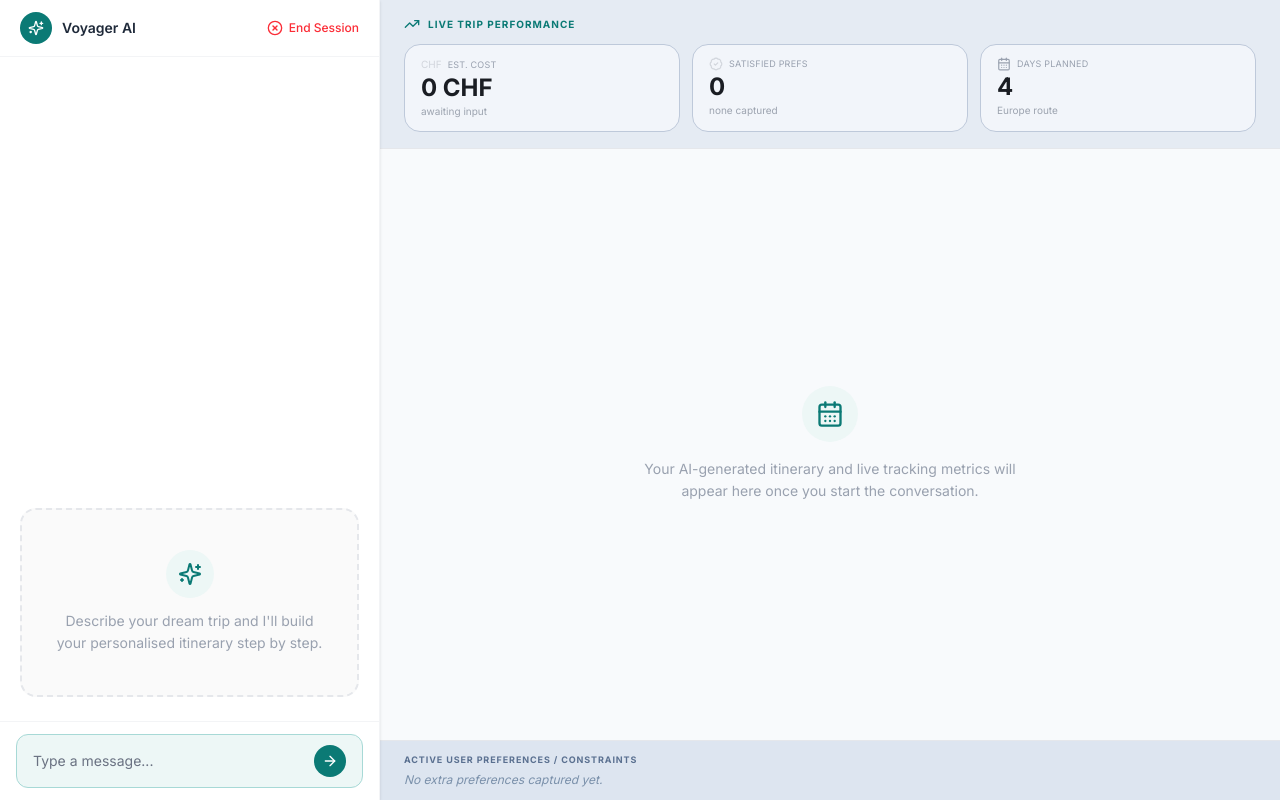
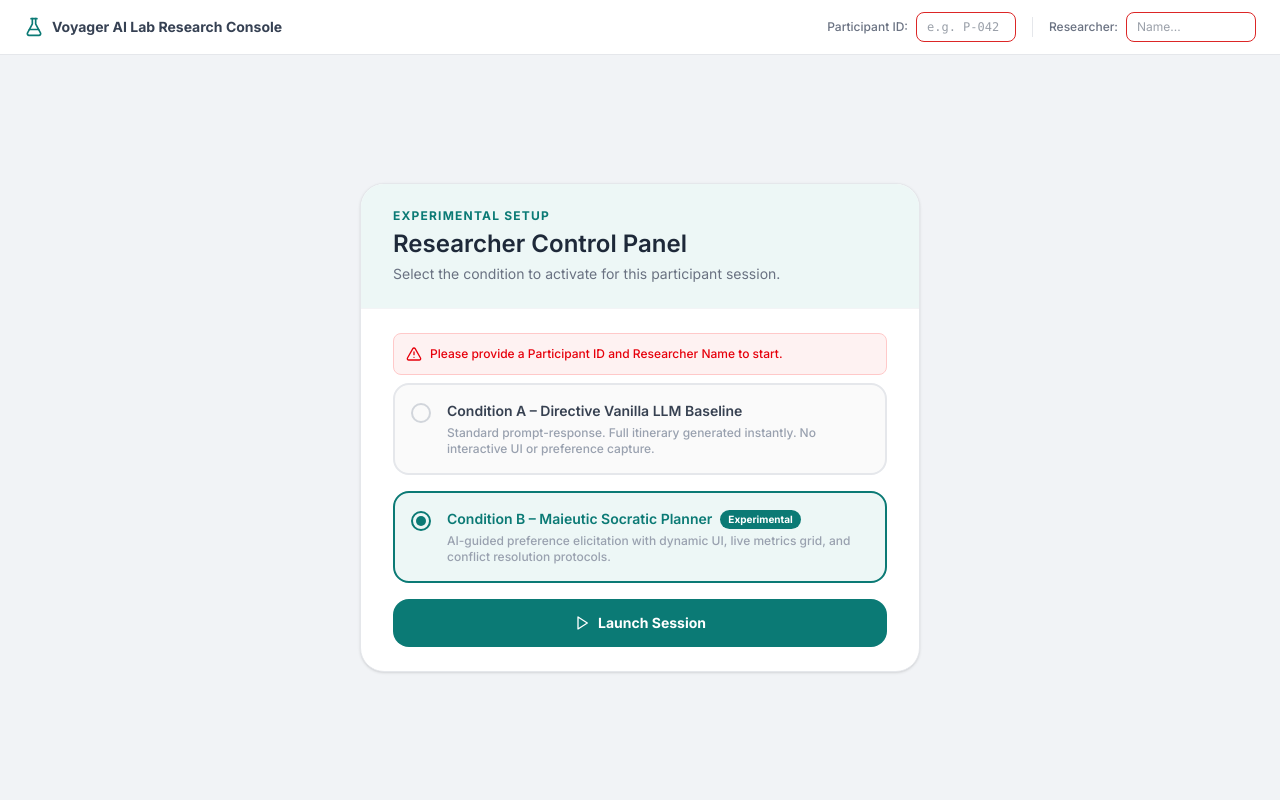
Before and after one commit to marcvonrohr/travelPlannerAI, a React (Vite) app: page / in a window 1280 px wide. Both pictures are taken after a click on the button "Launch Session". Built offline with nearby package versions, Linux system fonts and the light colour scheme.

Commit message:
Working condition and chat.

```diff
--- a/src/app/App.tsx
+++ b/src/app/App.tsx
@@ -1,4 +1,4 @@
-import React, { useState } from "react";
+import React, { useState, KeyboardEvent, useRef, useEffect } from "react";
 import {
   Pencil,
   ChevronDown,
@@ -18,6 +18,10 @@ import {
   Hotel,
   XCircle,
 } from "lucide-react";
+
+// --- Configuration ---
+// Define the model for Step 2 in advance
+export const GEMINI_MODEL = "gemini-3.0-pro";
 
 // --- Original Design tokens ---
 const T = "#0B7A75";
@@ -49,6 +53,13 @@ interface S {
   selectedHotel: string | null;
   editApplied: boolean;
 }
+
+// --- Chat Message Type ---
+export type Message = {
+  id: string;
+  text: string;
+  sender: "user" | "ai";
+};
 
 // --- Static data ---
 const DAY_HOTELS = {
@@ -82,7 +93,7 @@ const DAY2_UPDATED = [
   { time: "19:00", name: "Dinner – Le Comptoir", note: "GF ✓", changed: false },
 ];
 
-// --- Original Chat primitives (mit End Session Button erweitert) ---
+// --- Chat primitives ---
 function ChatHeader({
   editMode = false,
   onEndSession,
@@ -217,36 +228,49 @@ function UserBubble({
   );
 }
 
-function ChatInputBar({
-  value = "Type a message...",
-  highlight = false,
-}: {
-  value?: string;
-  highlight?: boolean;
-}) {
+// Unified Chat Input Component
+function ChatInputBar({ onSend }: { onSend: (msg: string) => void }) {
+  const [text, setText] = useState("");
+
+  const handleSend = () => {
+    if (text.trim() === "") return;
+    onSend(text);
+    setText("");
+  };
+
+  const handleKeyDown = (e: KeyboardEvent<HTMLInputElement>) => {
+    if (e.key === "Enter") {
+      handleSend();
+    }
+  };
+
   return (
-    <div className="border-t border-gray-100 px-4 py-3 flex-shrink-0">
+    <div className="border-t border-gray-100 px-4 py-3 flex-shrink-0 bg-white">
       <div
         className="flex items-center gap-2.5 rounded-xl px-4 py-2.5 border"
-        style={
-          highlight
-            ? { background: T_LIGHT, borderColor: T_BORDER }
-            : { background: "#F9FAFB", borderColor: "#E5E7EB" }
-        }
+        style={{ background: "#F9FAFB", borderColor: "#E5E7EB" }}
       >
-        <span className="flex-1 text-sm text-gray-500">{value}</span>
-        <div
-          className="w-8 h-8 rounded-full flex items-center justify-center flex-shrink-0"
+        <input
+          type="text"
+          value={text}
+          onChange={(e) => setText(e.target.value)}
+          onKeyDown={handleKeyDown}
+          placeholder="Type a message..."
+          className="flex-1 text-sm bg-transparent outline-none text-gray-700"
+        />
+        <button
+          onClick={handleSend}
+          className="w-8 h-8 rounded-full flex items-center justify-center transition-transform hover:scale-105 flex-shrink-0 cursor-pointer"
           style={{ background: T }}
         >
           <ArrowRight className="w-4 h-4 text-white" />
-        </div>
+        </button>
       </div>
     </div>
   );
 }
 
-// --- Original Right panel components ---
+// --- Right panel components ---
 type MC = {
   label: string;
   value: string;
@@ -364,7 +388,7 @@ function PreferencesSection({
 export default function App() {
   const [sessionActive, setSessionActive] = useState(false);
   const [state, setState] = useState<S>({
-    condition: "B", // Standardmäßig Condition B
+    condition: "B", // Default to Condition B
     glutenFree: false,
     accomTier: null,
     selectedHotel: null,
@@ -375,16 +399,15 @@ export default function App() {
     setState((s) => ({ ...s, ...patch }));
 
   const endSession = () => {
-    // Hier kommt später in Schritt 4 der Download-Export-Trigger hin
+    // In step 4, the JSON export logic will be triggered here
     setSessionActive(false);
   };
 
   return (
     <div
       className="h-screen flex flex-col overflow-hidden"
-      style={{ fontFamily: "'Inter', sans-serif" }}
+      style={{ fontFamily: "'Inter', sans-serif", background: "#F1F3F6" }}
     >
-      {/* Das UI skaliert automatisch auf 100vh. Keine PrototypeNav mehr. */}
       <div className="flex-1 overflow-hidden">
         {!sessionActive ? (
           <SetupScreen
@@ -402,7 +425,7 @@ export default function App() {
   );
 }
 
-// ─── 2. START SCREEN (Dein originales Screen00) ────────────────────────────────
+// ─── 2. START SCREEN (Setup & Validation) ─────────────────────────────────────
 
 function SetupScreen({
   state,
@@ -414,7 +437,18 @@ function SetupScreen({
   onLaunch: () => void;
 }) {
   const [launching, setLaunching] = useState(false);
+  const [participantId, setParticipantId] = useState("");
+  const [researcher, setResearcher] = useState("");
+  const [validationError, setValidationError] = useState(false);
+
   const handleLaunch = () => {
+    // Validation: Require both inputs before starting
+    if (participantId.trim() === "" || researcher.trim() === "") {
+      setValidationError(true);
+      return;
+    }
+
+    setValidationError(false);
     setLaunching(true);
     setTimeout(() => {
       setLaunching(false);
@@ -428,25 +462,35 @@ function SetupScreen({
         <div className="flex items-center gap-2">
           <FlaskConical className="w-5 h-5" style={{ color: T }} />
           <span className="text-sm font-bold text-gray-700">
-            VoyagerLab Research Console
+            Voyager AI Lab Research Console
           </span>
         </div>
         <div className="flex items-center gap-4">
           <label className="flex items-center gap-2">
             <span className="text-xs text-gray-500">Participant ID:</span>
             <input
-              className="border rounded-lg px-2.5 py-1.5 text-xs font-mono text-gray-700 bg-white focus:outline-none"
-              style={{ width: 80, borderColor: T_BORDER }}
-              defaultValue="P-042"
+              value={participantId}
+              onChange={(e) => setParticipantId(e.target.value)}
+              className="border rounded-lg px-2.5 py-1.5 text-xs font-mono text-gray-700 bg-white focus:outline-none transition-colors"
+              style={{
+                width: 100,
+                borderColor: validationError && !participantId ? RED : T_BORDER,
+              }}
+              placeholder="e.g. P-042"
             />
           </label>
           <div className="w-px h-5 bg-gray-200" />
           <label className="flex items-center gap-2">
             <span className="text-xs text-gray-500">Researcher:</span>
             <input
-              className="border border-gray-200 rounded-lg px-2.5 py-1.5 text-xs text-gray-700 bg-white focus:outline-none"
-              style={{ width: 130 }}
-              defaultValue="Dr. M. Petit"
+              value={researcher}
+              onChange={(e) => setResearcher(e.target.value)}
+              className="border rounded-lg px-2.5 py-1.5 text-xs text-gray-700 bg-white focus:outline-none transition-colors"
+              style={{
+                width: 130,
+                borderColor: validationError && !researcher ? RED : "#E5E7EB",
+              }}
+              placeholder="Name..."
             />
           </label>
         </div>
@@ -471,6 +515,13 @@ function SetupScreen({
             </p>
           </div>
           <div className="px-8 py-6 space-y-4">
+            {validationError && (
+              <div className="flex items-center gap-2 text-xs font-medium text-red-600 bg-red-50 p-3 rounded-lg border border-red-200 mb-2">
+                <AlertTriangle className="w-4 h-4" /> Please provide a
+                Participant ID and Researcher Name to start.
+              </div>
+            )}
+
             {(["A", "B"] as const).map((cond) => (
               <label
                 key={cond}
@@ -548,56 +599,105 @@ function SetupScreen({
   );
 }
 
-// ─── 3. CONDITION A (Dein originales Screen01B Baseline Layout) ─────────────────
+// ─── 3. CONDITION A (Baseline) ────────────────────────────────────────────────
 
 function ConditionAScreen({ onEndSession }: { onEndSession: () => void }) {
+  const [messages, setMessages] = useState<Message[]>([]);
+  const messagesEndRef = useRef<HTMLDivElement>(null);
+
+  // Auto-scroll to the bottom when messages update
+  useEffect(() => {
+    messagesEndRef.current?.scrollIntoView({ behavior: "smooth" });
+  }, [messages]);
+
+  const handleSendMessage = (text: string) => {
+    const newUserMsg: Message = {
+      id: Date.now().toString(),
+      text,
+      sender: "user",
+    };
+    setMessages((prev) => [...prev, newUserMsg]);
+
+    // In Step 2: Call the Gemini API here
+  };
+
   return (
-    <div className="h-full flex flex-col bg-white max-w-3xl mx-auto w-full border-x border-gray-100 shadow-sm">
+    <div className="h-full flex flex-col bg-white w-1/2 mx-auto border-x border-gray-200 shadow-xl relative">
       <ChatHeader onEndSession={onEndSession} />
-      <div className="flex-1 overflow-y-auto px-6 py-5 flex flex-col gap-4">
-        {/* Placeholder für leeren Start. In Schritt 2 kommt hier die Chat-Historie */}
-        <div className="flex justify-end items-end gap-2 mb-3">
-          <div
-            className="rounded-2xl rounded-tr-none px-5 py-3 text-sm leading-relaxed text-white"
-            style={{ background: T, maxWidth: "70%" }}
-          >
-            Plan a trip to Europe for 7 days with a 1500 CHF budget.
+
+      <div className="flex-1 overflow-y-auto px-6 py-5 flex flex-col">
+        {messages.length === 0 ? (
+          <div className="flex-1 flex flex-col items-center justify-center opacity-50">
+            <Sparkles className="w-8 h-8 mb-2" style={{ color: T }} />
+            <p className="text-sm text-gray-500">Start the conversation...</p>
           </div>
+        ) : (
+          messages.map((msg) =>
+            msg.sender === "user" ? (
+              <UserBubble key={msg.id}>{msg.text}</UserBubble>
+            ) : (
+              <AIBubble key={msg.id}>{msg.text}</AIBubble>
+            ),
+          )
+        )}
+        <div ref={messagesEndRef} />
       </div>
-      </div>
-      <div className="border-t border-gray-100 px-6 py-3.5 flex-shrink-0">
-        <div className="flex items-center gap-2.5 bg-gray-50 rounded-xl px-4 py-3 border border-gray-200">
-          <input
-            type="text"
-            placeholder="Type a message..."
-            className="flex-1 text-sm bg-transparent outline-none"
-          />
-          <button
-            className="w-8 h-8 rounded-full flex items-center justify-center transition-transform hover:scale-105"
-            style={{ background: T }}
-          >
-            <ArrowRight className="w-4 h-4 text-white" />
-          </button>
-        </div>
-      </div>
+
+      <ChatInputBar onSend={handleSendMessage} />
     </div>
   );
 }
 
-// ─── 4. CONDITION B (Dein originales Screen01/02 Layout) ──────────────────────
+// ─── 4. CONDITION B (Socratic Planner) ────────────────────────────────────────
 
 function ConditionBScreen({ onEndSession }: { onEndSession: () => void }) {
+  const [messages, setMessages] = useState<Message[]>([
+    {
+      id: "init",
+      text: "Describe your dream trip and I'll build your personalised itinerary step by step.",
+      sender: "ai",
+    },
+  ]);
+  const messagesEndRef = useRef<HTMLDivElement>(null);
+
+  // Auto-scroll to the bottom when messages update
+  useEffect(() => {
+    messagesEndRef.current?.scrollIntoView({ behavior: "smooth" });
+  }, [messages]);
+
+  const handleSendMessage = (text: string) => {
+    const newUserMsg: Message = {
+      id: Date.now().toString(),
+      text,
+      sender: "user",
+    };
+
+    setMessages((prev) => {
+      // Remove the initial welcome box if it's the first message from the user
+      const filteredMessages = prev.filter((m) => m.id !== "init");
+      return [...filteredMessages, newUserMsg];
+    });
+
+    // In Step 2: Call the Gemini API here
+  };
+
   return (
-    <div className="h-full flex">
+    <div className="h-full flex w-full">
       {/* Left Sidebar: Chat */}
-      <div className="w-[380px] flex flex-col border-r border-gray-100 flex-shrink-0 bg-white shadow-sm z-10">
+      <div className="w-1/3 flex flex-col border-r border-gray-200 flex-shrink-0 bg-white shadow-xl z-10">
         <ChatHeader onEndSession={onEndSession} />
 
         <div className="flex-1 flex flex-col overflow-y-auto px-5 pt-4 pb-2">
-          {/* Platzhalter: Leerer Start (aus Screen01) */}
-          <div className="flex-1 flex items-end justify-center mb-4">
+          {messages.map((msg) => {
+            if (msg.sender === "user") {
+              return <UserBubble key={msg.id}>{msg.text}</UserBubble>;
+            } else {
+              // Render initial placeholder box
+              if (msg.id === "init") {
+                return (
                   <div
-              className="w-full rounded-2xl border-2 border-dashed border-gray-200 px-8 py-10 flex flex-col items-center gap-3"
+                    key={msg.id}
+                    className="w-full rounded-2xl border-2 border-dashed border-gray-200 px-8 py-10 flex flex-col items-center gap-3 mb-4"
                     style={{ background: "#FAFAFA" }}
                   >
                     <div
@@ -607,24 +707,26 @@ function ConditionBScreen({ onEndSession }: { onEndSession: () => void }) {
                       <Sparkles className="w-6 h-6" style={{ color: T }} />
                     </div>
                     <p className="text-sm text-gray-400 text-center leading-relaxed">
-                Describe your dream trip and I'll build your personalised
-                itinerary step by step.
+                      {msg.text}
                     </p>
                   </div>
-          </div>
-          {/* Chat Historie landet in Schritt 2 hier */}
+                );
+              }
+              return <AIBubble key={msg.id}>{msg.text}</AIBubble>;
+            }
+          })}
+          <div ref={messagesEndRef} />
         </div>
 
-        <ChatInputBar highlight />
+        <ChatInputBar onSend={handleSendMessage} />
       </div>
 
       {/* Right Panel: Socratic Dashboard */}
       <div className="flex-1 flex flex-col" style={{ background: "#F8FAFC" }}>
-        {/* Placeholder: Leeres Metrics Grid */}
         <MetricsGrid metrics={M_EMPTY} />
 
         <div className="flex-1 flex items-center justify-center px-8 relative overflow-y-auto">
-          {/* Platzhalter für den leeren Start. In Schritt 3 kommen hier die OpenUI Komponenten hin */}
+          {/* OpenUI components will be rendered here in Step 3 */}
           <div className="text-center max-w-sm">
             <div
               className="w-14 h-14 rounded-full flex items-center justify-center mx-auto mb-4"
@@ -639,7 +741,6 @@ function ConditionBScreen({ onEndSession }: { onEndSession: () => void }) {
           </div>
         </div>
 
-        {/* Preferences / Constraints Panel */}
         <PreferencesSection empty />
       </div>
     </div>
```
Lines whose indentation alone changed are shown as unchanged.
